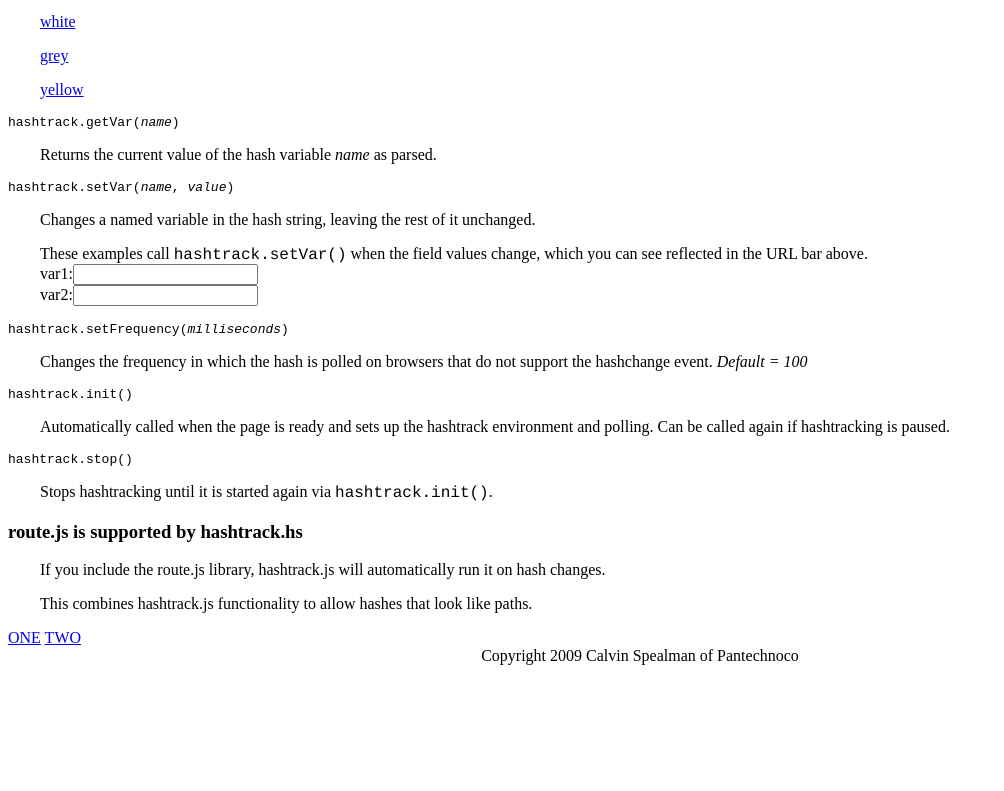
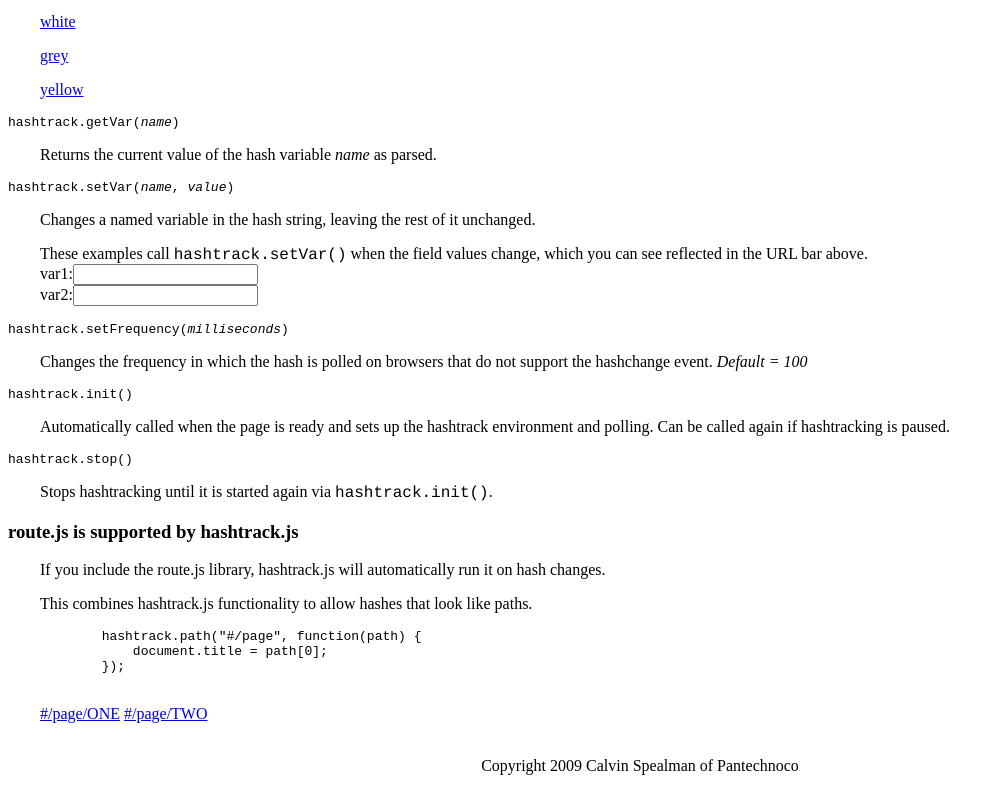
Before and after one commit to ironfroggy/hashtrack, a plain HTML site: page index.html in a window 1280 px wide. Shown: the part 712-1503 px from the top of the page, without its empty margins (0-1004 px from the left). Before the commit the page ends 1393 px from the top, so only its background shows below. Drawn offline with Linux system fonts and the light colour scheme.

Commit message:
Add code to hashtrack.js documentation

```diff
--- a/index.html
+++ b/index.html
@@ -146,7 +146,7 @@
       <pre>hashtrack.stop()</pre>
       <p>Stops hashtracking until it is started again via <span class="code">hashtrack.init()</span>.</p>
 
-      <h3>route.js is supported by hashtrack.hs</h3>
+      <h3>route.js is supported by hashtrack.js</h3>
       <p>If you include the route.js library, hashtrack.js will automatically run it on hash changes.</p>
 
       <p>This combines hashtrack.js functionality to allow hashes that look like paths.</p>
@@ -159,8 +159,16 @@
 	  -->
       </script>
 
-      <a href="#/page/ONE">ONE</a>
-      <a href="#/page/TWO">TWO</a>
+      <pre>
+	    hashtrack.path("#/page", function(path) {
+	        document.title = path[0];
+	    });
+      </pre>
+
+      <p>
+	<a href="#/page/ONE">#/page/ONE</a>
+	<a href="#/page/TWO">#/page/TWO</a>
+      </p>
 
       <br />
       <center>Copyright 2009 Calvin Spealman of Pantechnoco</center>
```
